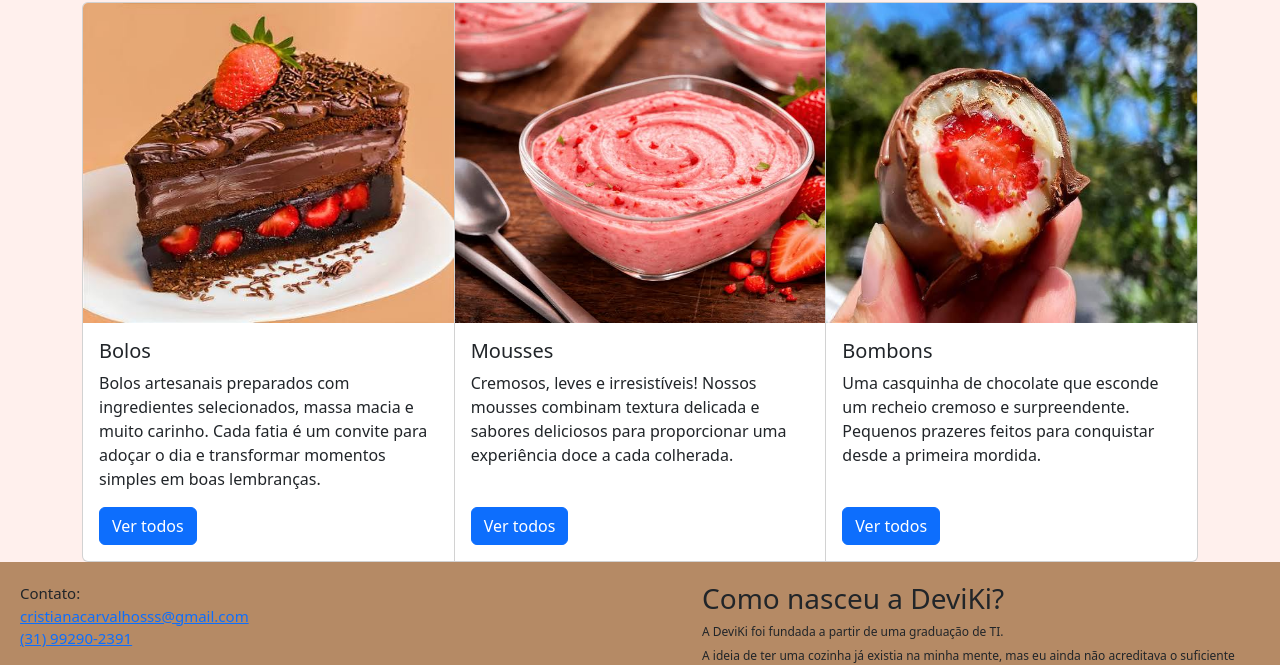
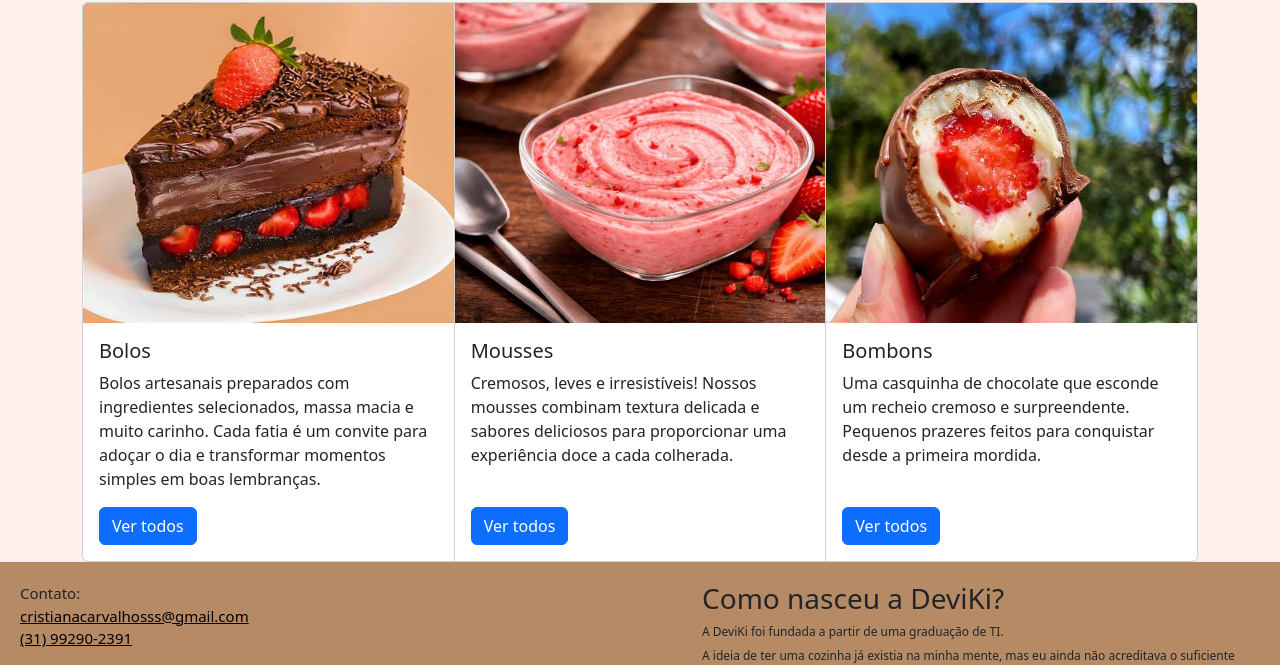
Before and after one commit to Cristianadevki/Deviki, a plain HTML site: page index.html in a window 1280 px wide. Shown: the part 253-918 px from the top of the page. Drawn offline with nearby package versions, Linux system fonts and the light colour scheme.

Commit message:
Update index.html
.

```diff
--- a/index.html
+++ b/index.html
@@ -87,12 +87,12 @@ footer {
 .cabecario3 p {
     margin-bottom: 8px;
 }
-a {
-   a:link,
-a:visited,
-a:hover,
-a:active {
-    color: black;
+footer a,
+footer a:link,
+footer a:visited,
+footer a:hover,
+footer a:active {
+    color: black !important;
     cursor: pointer;
 }
 </style>
```
